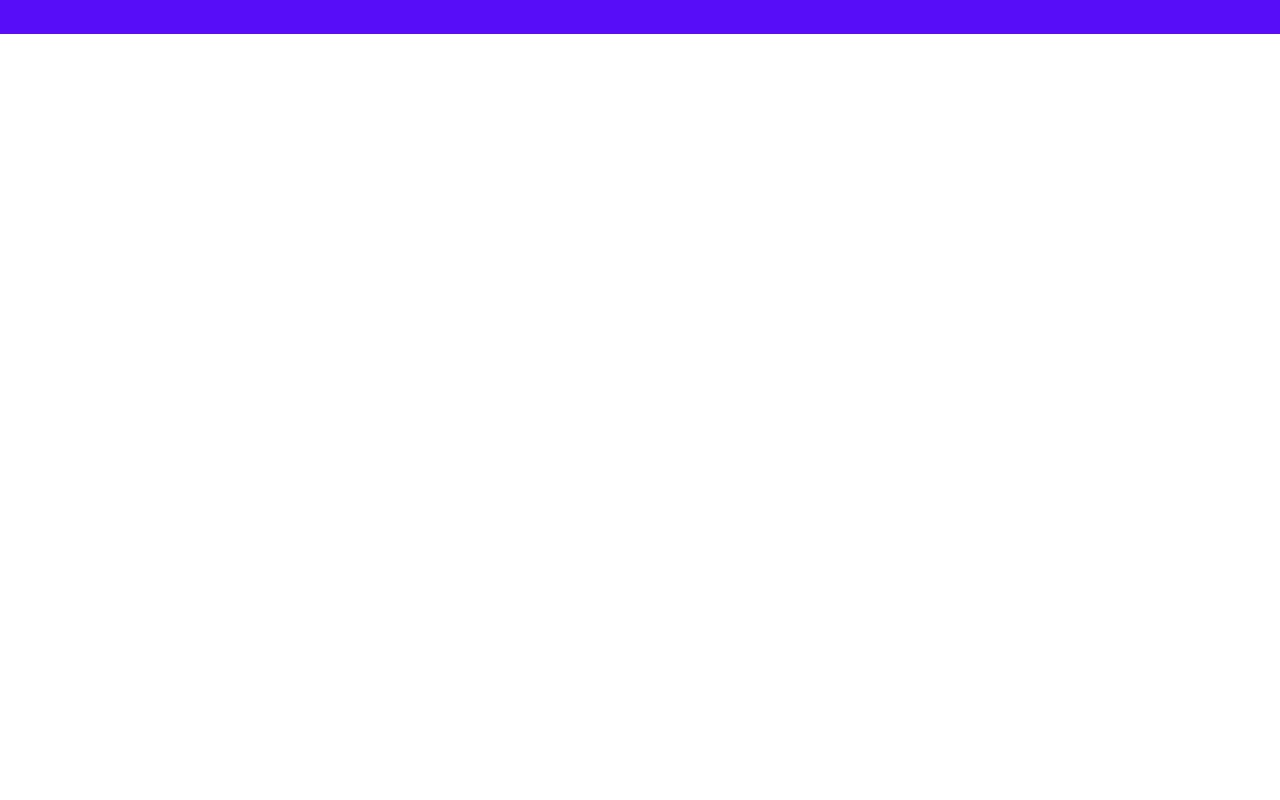
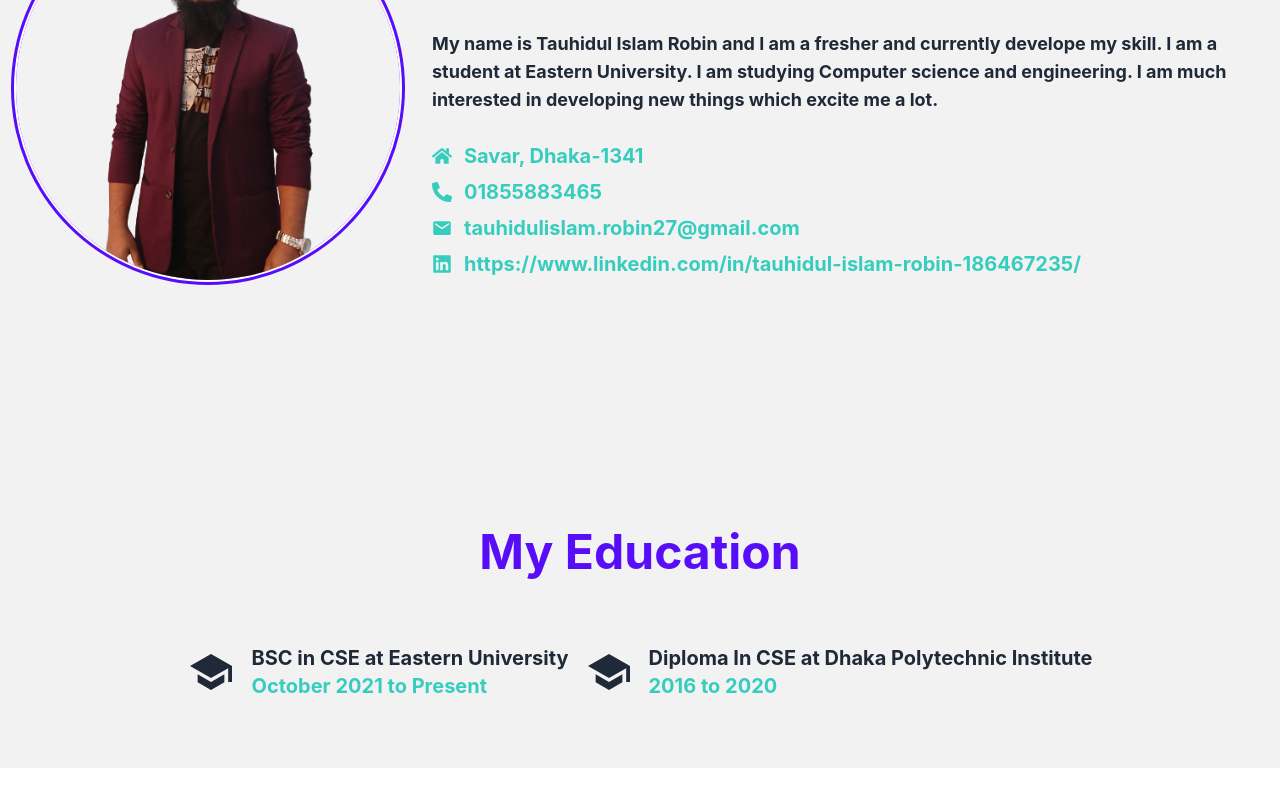
Before and after one commit to Tauhidul-IR/robin-portfolio, a React (Create React App) app: page /about in a window 1280 px wide. Shown: the part 380-1180 px from the top of the page. Before the commit the page ends 800 px from the top, so only its background shows below. Built offline with nearby package versions, Linux system fonts and the light colour scheme.

Commit message:
about me

```diff
--- a/src/Pages/About/About.js
+++ b/src/Pages/About/About.js
@@ -1,9 +1,65 @@
 import React from 'react';
+import { FaHome, FaPhoneAlt, FaLinkedin } from "react-icons/fa";
+import { IoMdMail, IoMdSchool } from "react-icons/io";
+import img from '../../image/photo2.png'
 
 const About = () => {
     return (
         <div>
-            about
+            <div className="hero min-h-screen bg-base-200">
+                <div className="hero-content flex-col lg:flex-row">
+                    {/* <img src={img} className="" /> */}
+                    <div className="avatar mr-4">
+                        <div className=" w-52 md:w-96 rounded-full ring ring-primary ring-offset-base-100 ring-offset-2">
+                            <img src={img} />
+                        </div>
+                    </div>
+                    <div className='text-left'>
+                        <h1 className="text-5xl font-bold">Tauhidul Islam Robin</h1>
+                        <h1 className="text-2xl text-primary my-4 font-bold">Front End Web Developer</h1>
+                        <p className="py-6 text-lg font-bold">My name is Tauhidul Islam Robin and I am a fresher and currently develope my skill. I am a student at Eastern University. I am studying Computer science and engineering. I am much interested in developing new things which excite me a lot.</p>
+                        <div>
+                            <div className='flex items-center text-xl font-bold text-accent'>
+                                <FaHome></FaHome>
+                                <p className='ml-3 my-1'>Savar, Dhaka-1341</p>
+                            </div>
+                            <div className='flex items-center text-xl font-bold text-accent'>
+                                <FaPhoneAlt></FaPhoneAlt>
+                                <p className='ml-3 my-1'>01855883465</p>
+                            </div>
+                            <div className='flex items-center text-xl font-bold text-accent'>
+                                <IoMdMail></IoMdMail>
+                                <p className='ml-3 my-1'>tauhidulislam.robin27@gmail.com</p>
+                            </div>
+                            <div className='hidden md:flex items-center text-xl font-bold text-accent'>
+                                <FaLinkedin></FaLinkedin>
+                                <a className='ml-3 my-1 ' href='https://www.linkedin.com/in/tauhidul-islam-robin-186467235/'>https://www.linkedin.com/in/tauhidul-islam-robin-186467235/</a>
+                            </div>
+                        </div>
+                    </div>
+                </div>
+            </div>
+
+            {/* Education */}
+            <div className='mb-10 bg-base-200 py-10'>
+                <h1 className='text-5xl font-bold text-primary mb-10 '>My Education</h1>
+                <div className='flex flex-col md:flex-row justify-center items-center gap-4'>
+                    <div className='flex flex-col md:flex-row text-xl font-bold items-center justify-center'>
+                        <IoMdSchool className='text-5xl mr-4'></IoMdSchool>
+                        <div className='md:text-left text-center'>
+                            <h4>BSC in CSE at Eastern University</h4>
+                            <p className='text-accent'>October 2021 to Present</p>
+                        </div>
+                    </div>
+                    <div className='flex flex-col md:flex-row  text-xl font-bold items-center justify-center my-7'>
+                        <IoMdSchool className='text-5xl mr-4'></IoMdSchool>
+                        <div className='md:text-left text-center'>
+                            <h4>Diploma In CSE at Dhaka Polytechnic Institute</h4>
+                            <p className='text-accent'>2016 to 2020</p>
+                        </div>
+                    </div>
+                </div>
+            </div>
         </div>
     );
 };
--- a/src/component/Navbar/Navbar.js
+++ b/src/component/Navbar/Navbar.js
@@ -33,7 +33,7 @@ const Navbar = () => {
         <div className="navbar bg-slate-100 shadow">
             <div className="navbar-start">
                 <div className="dropdown">
-                    <label tabIndex={0} className="btn btn-ghost md:hidden">
+                    <label tabIndex={0} className="btn btn-ghost lg:hidden">
                         <svg xmlns="http://www.w3.org/2000/svg" className="h-5 w-5" fill="none" viewBox="0 0 24 24" stroke="currentColor"><path strokeLinecap="round" strokeLinejoin="round" strokeWidth="2" d="M4 6h16M4 12h8m-8 6h16" /></svg>
                     </label>
                     <ul tabIndex={0} className="menu menu-compact dropdown-content mt-3 p-2 shadow bg-base-100 rounded-box w-52">
@@ -47,7 +47,7 @@ const Navbar = () => {
                 </label>
                 <Link to={'/'} className="btn btn-ghost normal-case font-bold text-xl">Tauhidul Islam Robin</Link>
             </div>
-            <div className="navbar-end hidden md:flex">
+            <div className="navbar-end hidden lg:flex">
                 <ul className="menu menu-horizontal px-1">
                     {menuItem}
                 </ul>
```
Also changed, not shown: src/image/photo1.png (renamed from src/image/Black Red and White Formal LinkedIn Profile Picture.png), src/image/photo2.png (renamed from src/image/robin2-removebg-preview.png).
